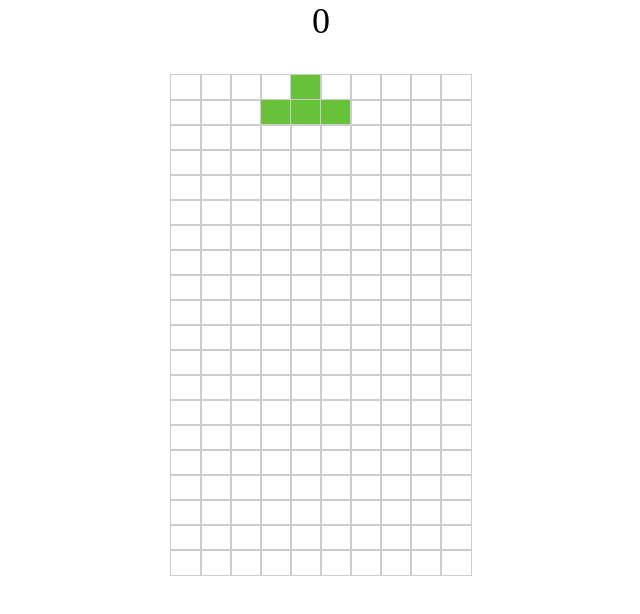
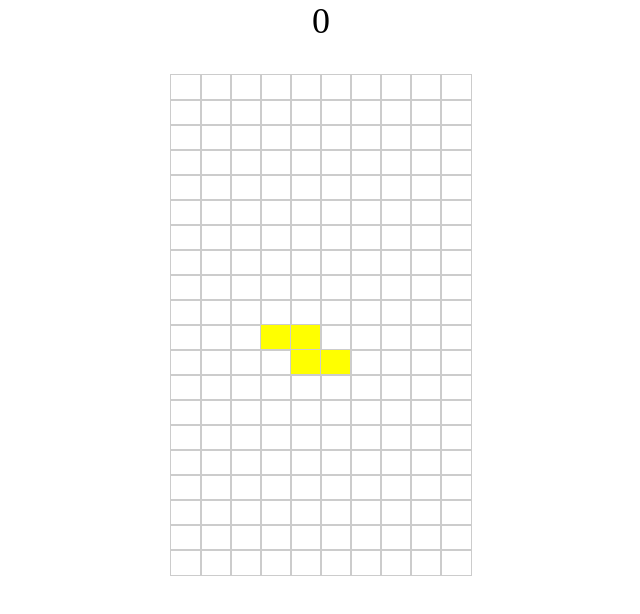
Before and after one commit to KwangminNam/tetrisJS, a plain HTML site: page index.html in a window 1280 px wide. Shown: the whole page, without its empty margins (319-959 px from the left). Drawn offline with Linux system fonts and the light colour scheme.

Commit message:
update js

```diff
--- /dev/null
+++ b/block.js
@@ -0,0 +1,160 @@
+const BLOCKS = {
+  square: [
+    [
+      [0, 0],
+      [0, 1],
+      [1, 0],
+      [1, 1],
+    ],
+    [
+      [0, 0],
+      [0, 1],
+      [1, 0],
+      [1, 1],
+    ],
+    [
+      [0, 0],
+      [0, 1],
+      [1, 0],
+      [1, 1],
+    ],
+    [
+      [0, 0],
+      [0, 1],
+      [1, 0],
+      [1, 1],
+    ],
+  ],
+  bar: [
+    [
+      [1, 0],
+      [2, 0],
+      [3, 0],
+      [4, 0],
+    ],
+    [
+      [2, -1],
+      [2, 0],
+      [2, 1],
+      [2, 2],
+    ],
+    [
+      [1, 0],
+      [2, 0],
+      [3, 0],
+      [4, 0],
+    ],
+    [
+      [2, -1],
+      [2, 0],
+      [2, 1],
+      [2, 2],
+    ],
+  ],
+  tree: [
+    [
+      [1, 0],
+      [0, 1],
+      [1, 1],
+      [2, 1],
+    ],
+    [
+      [1, 0],
+      [0, 1],
+      [1, 1],
+      [1, 2],
+    ],
+    [
+      [2, 1],
+      [0, 1],
+      [1, 1],
+      [1, 2],
+    ],
+    [
+      [2, 1],
+      [1, 2],
+      [1, 1],
+      [1, 0],
+    ],
+  ],
+  zee: [
+    [
+      [0, 0],
+      [1, 0],
+      [1, 1],
+      [2, 1],
+    ],
+    [
+      [0, 1],
+      [1, 0],
+      [1, 1],
+      [0, 2],
+    ],
+    [
+      [0, 1],
+      [1, 1],
+      [1, 2],
+      [2, 2],
+    ],
+    [
+      [2, 0],
+      [2, 1],
+      [1, 1],
+      [1, 2],
+    ],
+  ],
+  elLeft: [
+    [
+      [0, 0],
+      [0, 1],
+      [1, 1],
+      [2, 1],
+    ],
+    [
+      [1, 0],
+      [1, 1],
+      [1, 2],
+      [0, 2],
+    ],
+    [
+      [0, 1],
+      [1, 1],
+      [2, 1],
+      [2, 2],
+    ],
+    [
+      [1, 0],
+      [2, 0],
+      [1, 1],
+      [1, 2],
+    ],
+  ],
+  elRight: [
+    [
+      [1, 0],
+      [2, 0],
+      [1, 1],
+      [1, 2],
+    ],
+    [
+      [0, 0],
+      [0, 1],
+      [1, 1],
+      [2, 1],
+    ],
+    [
+      [0, 2],
+      [1, 0],
+      [1, 1],
+      [1, 2],
+    ],
+    [
+      [0, 1],
+      [1, 1],
+      [2, 1],
+      [2, 2],
+    ],
+  ],
+};
+
+export default BLOCKS;
--- a/index.html
+++ b/index.html
@@ -9,11 +9,15 @@
 </head>
 <body>
   <div class="wrapper">
+    <div class="game-text">
+      <span>GAME OVER</span>
+      <button>RE START</button>
+    </div>
     <div class="score">0</div>
     <div class="playground">
       <ul></ul>
     </div>
   </div>
 </body>
-<script src="main.js"></script>
+<script src="main.js" type="module"></script>
 </html>
--- a/main.js
+++ b/main.js
@@ -1,4 +1,10 @@
+import BLOCKS from "./block.js";
+
 const playground = document.querySelector('.playground > ul');
+const gameText = document.querySelector('.game-text');
+const scoreDisplay = document.querySelector('.score');
+
+
 
 // setting
 const GAME_ROWS = 20;
@@ -9,20 +15,13 @@ let durantion =500;
 let downInterval;
 let tempMovingItem;
 
-const BLOCKS = {
-  tree:[
-    [[2,1],[0,1],[1,0],[1,1]],
-    [],
-    [],
-    [],
-  ]
-}
+
 
 const movingItem = {
-  type : "tree",
-  direction : 0,
+  type : "",
+  direction : 3,
   top:0,
-  left:3,
+  left:0,
 }
 
 // functions
@@ -31,7 +30,7 @@ function init(){
   for(let i = 0; i < GAME_ROWS; i++){
     prependNewLine();
   }
-  renderBlocks();
+  generateNewBlock();
 }
 
 function prependNewLine(){
@@ -45,14 +44,134 @@ function prependNewLine(){
   playground.prepend(li);
 }
 
-function renderBlocks(){
+
+function renderBlocks(moveType){
   const {type , direction , top , left} = tempMovingItem;
-  BLOCKS[type][direction].forEach(block=>{
+  const movingBlocks = document.querySelectorAll('.moving');
+  movingBlocks.forEach(item=>{
+    item.classList.remove(type,"moving");
+  })
+  BLOCKS[type][direction].some(block=>{
     const x = block[0] + left;
-    const y = block[1];
-    const target = playground.childNodes[y].childNodes[0].childNodes[x];
-    target.classList.add(type);
+    const y = block[1] + top;
+    const target = playground.childNodes[y] ? playground.childNodes[y].childNodes[0].childNodes[x]:null;
+    const isAv = checkEmpty(target)
+    if(isAv){
+      target.classList.add(type,"moving");
+    }else{
+      tempMovingItem = {...movingItem};
+      if(moveType === "retry"){
+        clearInterval(downInterval);
+        showGameoverText();
+      }
+      setTimeout(()=>{
+        renderBlocks();
+        if(moveType === "top"){
+          seizeBlock();
+        }
+      },0)
+      return true;
+    }
   })
+  movingItem.left = left;
+  movingItem.top = top;
+  movingItem.direction = direction;
+}
+function seizeBlock(){
+  const movingBlocks = document.querySelectorAll('.moving');
+  movingBlocks.forEach(item=>{
+    item.classList.remove("moving");
+    item.classList.add("seized");
+  })
+  chkMatch();
 }
 
+function chkMatch(){
+
+  const childNodes = playground.childNodes;
+  childNodes.forEach(item=>{
+    let matched = true;
+    item.children[0].childNodes.forEach(li=>{
+      if(!li.classList.contains('seized')){
+        matched = false;
+      }
+    })
+    if(matched){
+      item.remove();
+      prependNewLine();
+    }
+  })
+
+  generateNewBlock();
+}
+
+function generateNewBlock(){
+
+  clearInterval(downInterval);
+  downInterval = setInterval(()=>{
+    moveBlock('top',1)
+  },durantion)
+
+  const blocksArray = Object.entries(BLOCKS);
+  const randomIndex = Math.floor(Math.random()*blocksArray.length)
+
+  movingItem.type=  blocksArray[randomIndex][0];
+  movingItem.top =0;
+  movingItem.left=3;
+  movingItem.direction=0;
+  tempMovingItem = {...movingItem};
+  renderBlocks();
+}
+
+function checkEmpty(target){
+  if(!target || target.classList.contains(".seized")){
+    return false;
+  }
+  return true;
+}
+
+function moveBlock(moveType,amount){
+  tempMovingItem[moveType] += amount;
+  renderBlocks(moveType);
+}
+
+function changeDirection(){
+  const direction = tempMovingItem.direction;
+  direction === 3 ? tempMovingItem.direction = 0 : tempMovingItem.direction+=1;
+  renderBlocks();
+}
+
+function dropBlock(){
+  clearInterval(downInterval);
+  downInterval = setInterval(()=>{
+    moveBlock('top',1)
+  },10)
+}
+
+function showGameoverText(){
+  gameText.style=display="flex";
+}
+
+document.addEventListener("keydown",(e)=>{
+  switch(e.keyCode){
+    case 39:
+      moveBlock("left",1);
+      break;
+    case 37:
+      moveBlock("left",-1);
+      break;
+    case 40:
+      moveBlock("top",1);
+      break;
+    case 38:
+      changeDirection();
+      break
+    case 32:
+      dropBlock();
+    default:
+      break;
+  }
+})
+
+
 init();
--- a/style.css
+++ b/style.css
@@ -13,6 +13,31 @@ body{
   text-align: center;
   font-size: 36px;
   margin-bottom: 2rem;
+}
+.game-text{
+  display: none;
+  justify-content: center;
+  align-items: center;
+  flex-direction: column;
+  position: fixed;
+  width: 100%;
+  height: 100%;
+  background-color: rgba(0,0,0,0.9);
+  left: 0;
+  top: 0;
+  font-size: 60px;
+  color: #fff;
+}
+.game-text > button{
+  padding: 0.9rem 1rem;
+  color: #fff;
+  background-color: salmon;
+  border: none;
+  border-radius: 15px;
+  cursor: pointer;
+}
+.game-text > button:hover{
+  background-color: red;
 }
 .playground > ul{
   border: 1px solid #333;
@@ -34,3 +59,8 @@ body{
 .tree{
   background-color: #67c23a;
 }
+.bar{background-color: orange;}
+.zee{background-color: yellow;}
+.elLeft{background-color: purple;}
+.elRight{background-color: teal;}
+.square{background-color: red;}
```
